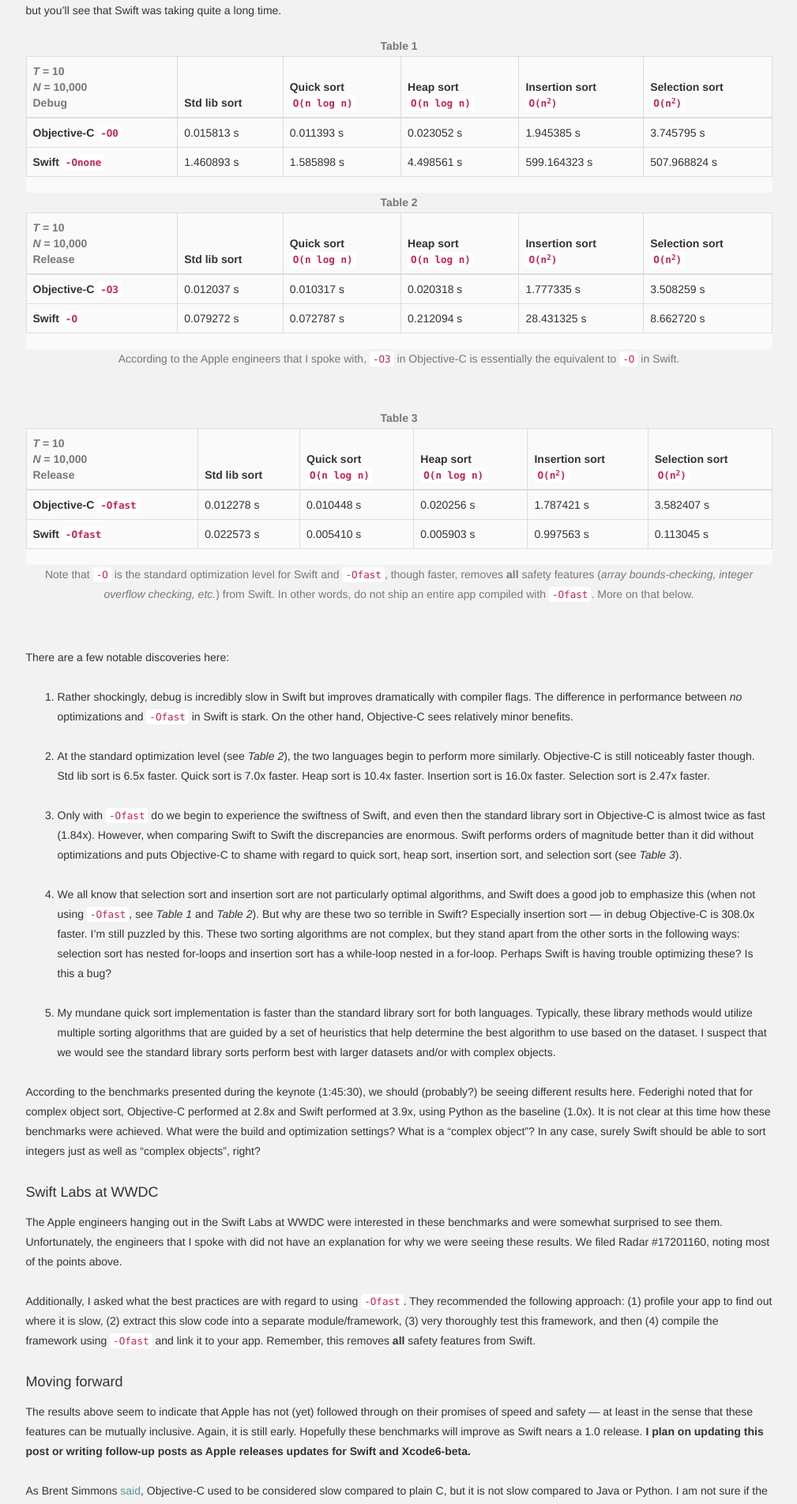
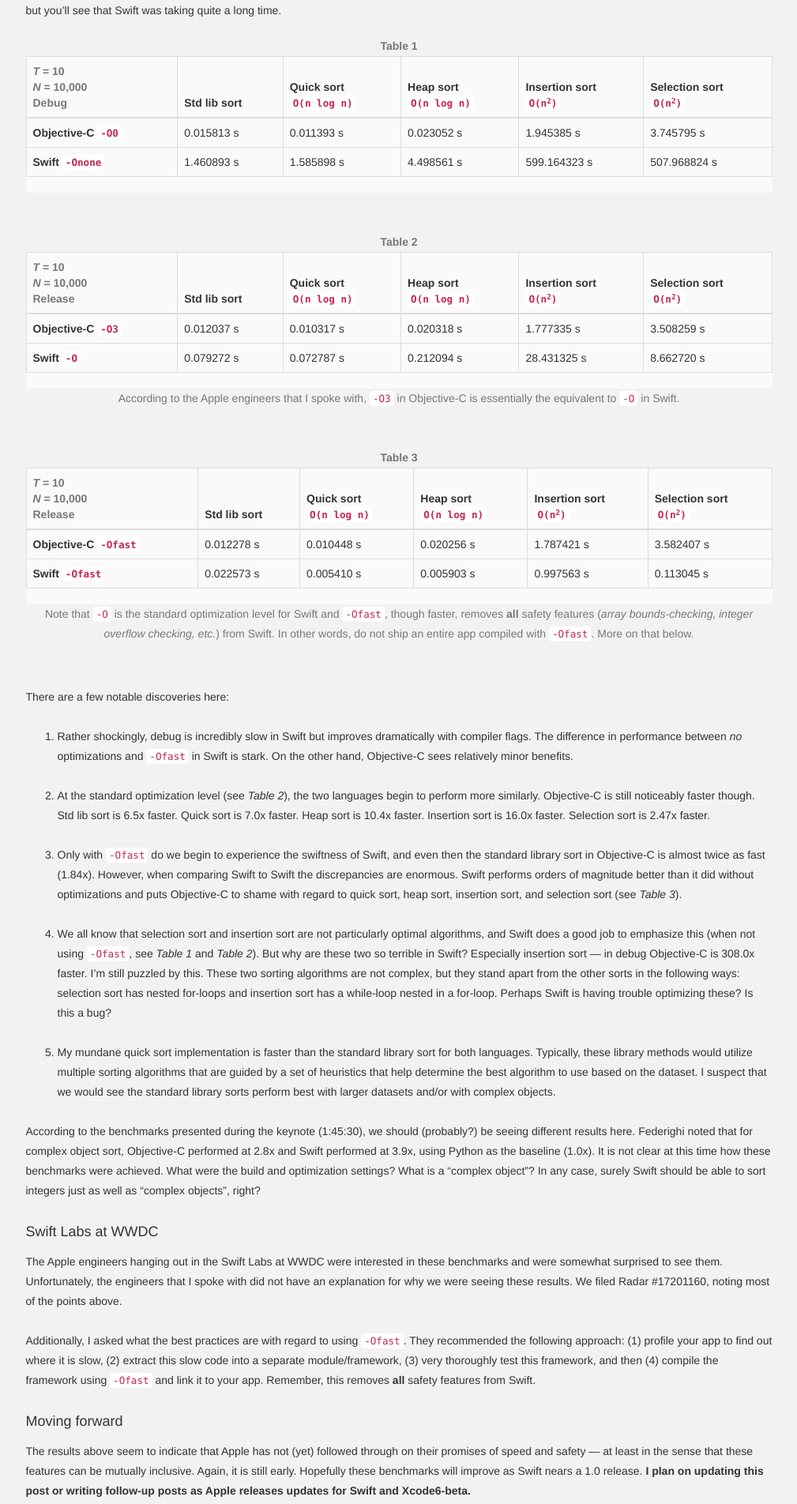
Before and after one commit to jessesquires/jessesquires.com, a Jekyll site: the page built from _posts/2014-06-25-apples-to-apples.md, in a window 1280 px wide. Shown: the part 1614-3518 px from the top of the page at 79% size, without its empty margins (135-1144 px from the left). Built offline with Jekyll 4.4.1, drawn with Linux system fonts in a browser that asks for light colours; nearby versions of some CDN libraries; Markdown is read by kramdown in place of the engine named in the settings.

Commit message:
fix validation errors. #3

```diff
--- a/_posts/2014-06-25-apples-to-apples.md
+++ b/_posts/2014-06-25-apples-to-apples.md
@@ -78,6 +78,7 @@
 	</table>
 </div>
 
+<br />
 
 <p class="text-muted text-center table-header-footer"><strong>Table 2</strong></p>
 <div class="table-responsive">
@@ -118,8 +119,10 @@
 		</tbody>
 	</table>
 </div>
-<p class="text-muted text-center table-header-footer">According to the Apple engineers that I spoke with, <code>-O3</code> in Objective-C is essentially the equivalent to <code>-O</code> in Swift.</p><br />
 
+<p class="text-muted text-center table-header-footer">According to the Apple engineers that I spoke with, <code>-O3</code> in Objective-C is essentially the equivalent to <code>-O</code> in Swift.</p>
+
+<br />
 
 <p class="text-muted text-center table-header-footer"><strong>Table 3</strong></p>
 <div class="table-responsive">
@@ -160,7 +163,10 @@
 		</tbody>
 	</table>
 </div>
-<p class="text-muted text-center table-header-footer">Note that <code>-O</code> is the standard optimization level for Swift and <code>-Ofast</code>, though faster, removes <strong>all</strong> safety features (<em>array bounds-checking, integer overflow checking, etc.</em>) from Swift. In other words, do not ship an entire app compiled with <code>-Ofast</code>. More on that below.</p><br />
+
+<p class="text-muted text-center table-header-footer">Note that <code>-O</code> is the standard optimization level for Swift and <code>-Ofast</code>, though faster, removes <strong>all</strong> safety features (<em>array bounds-checking, integer overflow checking, etc.</em>) from Swift. In other words, do not ship an entire app compiled with <code>-Ofast</code>. More on that below.</p>
+
+<br />
 
 There are a few notable discoveries here:
 
```
